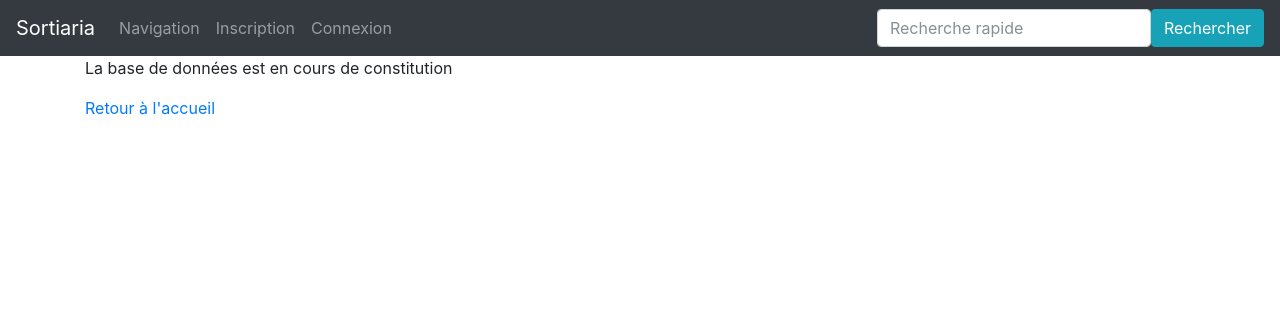
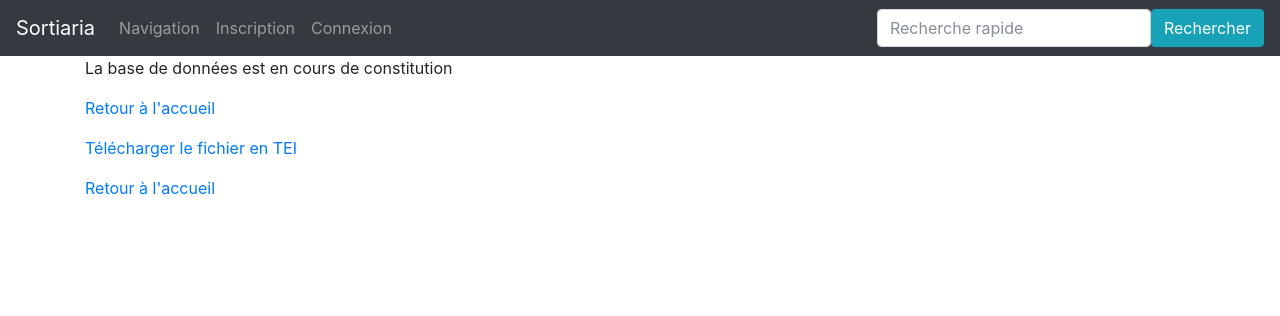
Before and after one commit to Chartes-TNAH/dictionnaire, a Flask app: template sortiaria/template/pages/mot.html in a window 1280 px wide. Shown: the top 316 px of the page. Run offline with Flask 2, Linux system fonts and the light colour scheme; the template is opened without the code that fills it, so the values that code supplies are empty; parts of the project's set-up code (start-up, migrations or seed data) failed here and were passed over; some libraries are stand-ins or nearby versions.

Commit message:
Mise à jour de mot.html, ajout de l'édition et mention de l'export

```diff
--- a/sortiaria/template/pages/mot.html
+++ b/sortiaria/template/pages/mot.html
@@ -14,7 +14,10 @@
         <p>La base de données est en cours de constitution</p>
     {% endif %}
     <p><a href="{{url_for('accueil')}}">Retour à l'accueil</a></p>
-    <!--{% if current_user.is_authenticated %}
-        <a class="nav-link" href="{{url_for('modif_lieu', place_id=lieu.place_id)}}">Editer</a>
-        {%endif %}-->
+    {% if current_user.is_authenticated %}
+        <a class="nav-link" href="{{url_for('modif_mot', mot_id=mot.mot_id)}}">Editer</a>
+        {%endif %}
+    <p><a href="{{url_for('export')}}">Télécharger le fichier en TEI</a></p>
+    <!-- le bouton d'export reste à créer -->
+    <p><a href="{{url_for('accueil')}}">Retour à l'accueil</a></p>
 {% endblock %}
```
